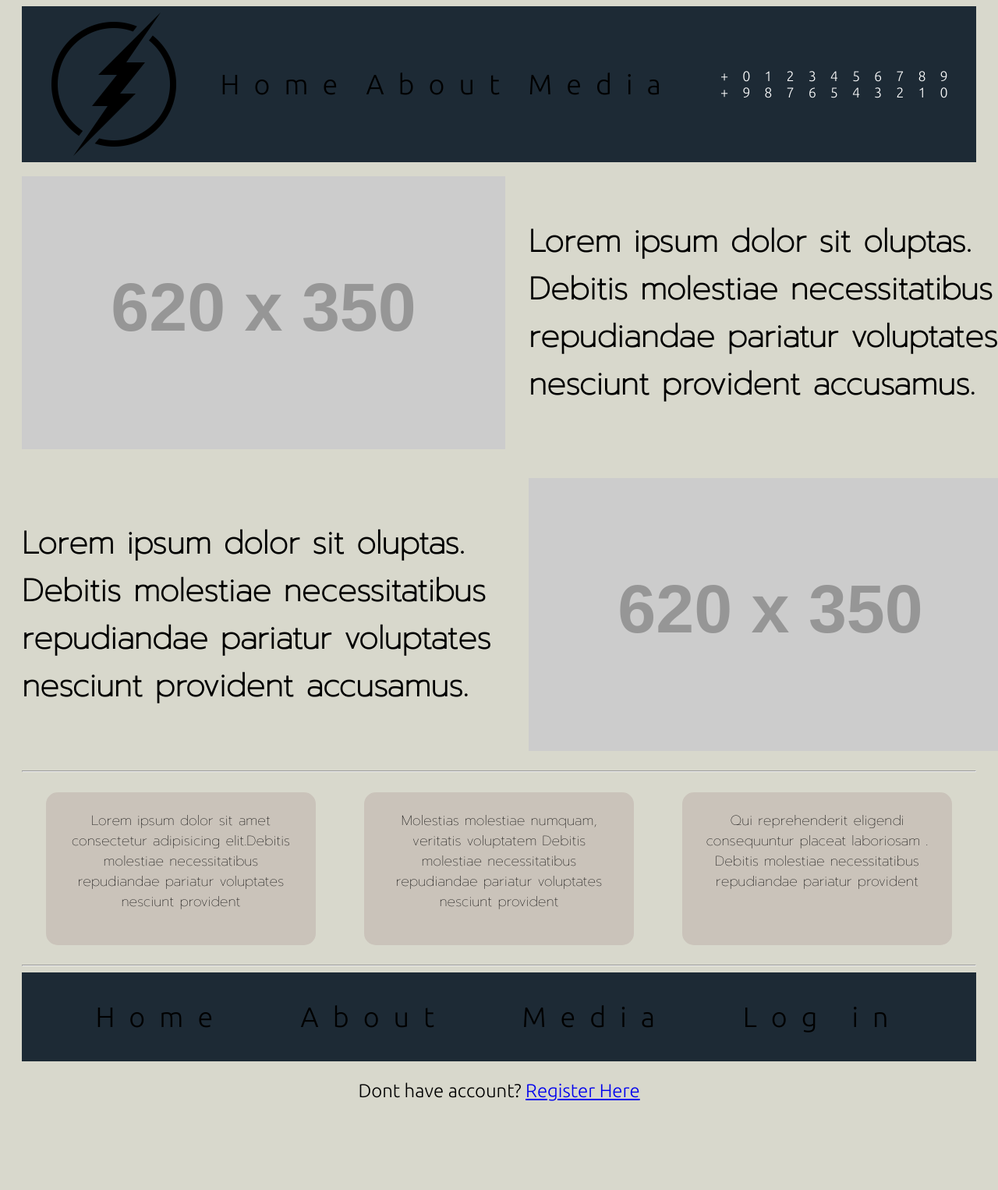
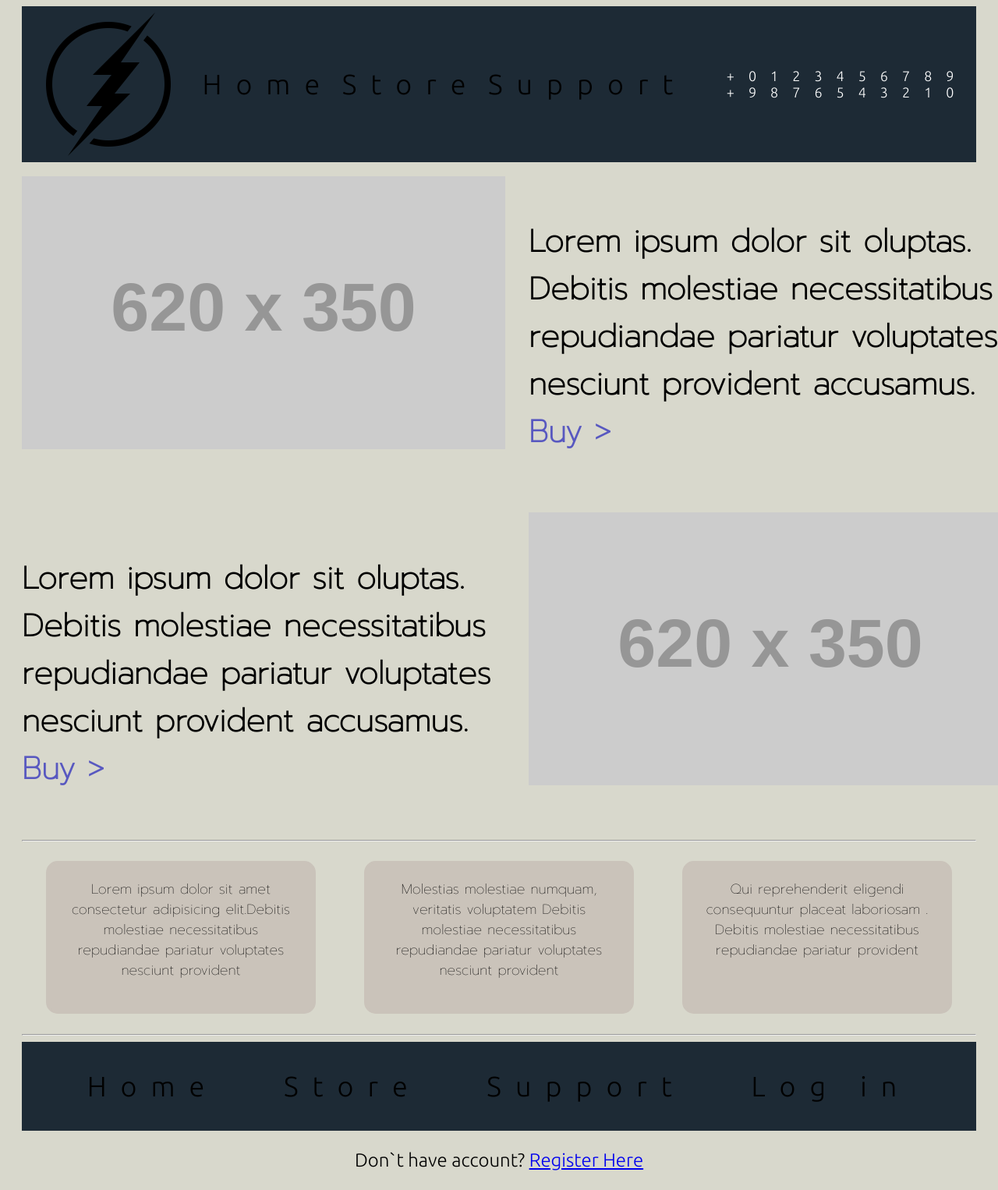
Before and after one commit to Mikhail0731/JS, a plain HTML site: page Home.html in a window 1280 px wide. Shown: the whole page at 78% size. Before the commit the page ends 1437 px from the top, so only its background shows below. Drawn offline with Linux system fonts and the light colour scheme; placeholder pictures from the web are drawn by us.

Commit message:
Add a few link on home page

```diff
--- a/Home.html
+++ b/Home.html
@@ -16,8 +16,8 @@
         <img src="/images/black-flash-logos-404543.png" width="200" height="200">
              <br>
                 <p class="my-top"><a href="/Home.html">Home</a></p>
-                <p class="my-top"><a href="/about.html">About</a></p>
-                <p class="my-top"><a href="/Media.html">Media</a></p>
+                <p class="my-top"><a href="/Store.html">Store</a></p>
+                <p class="my-top"><a href="/Support.html">Support</a></p>
             <ul>
             <dt class="phone">+0123456789</dt>
             <dt class="phone">+9876543210</dt>
@@ -28,30 +28,30 @@
     <a href="https://placeholder.com"><img class="img" src="https://via.placeholder.com/620x350" width="620" height="350" class = "homimg"></a>
         <h4 class="text">Lorem ipsum dolor sit oluptas.<br>
             Debitis molestiae necessitatibus repudiandae
-        pariatur voluptates nesciunt provident accusamus.  </h4>
+        pariatur voluptates nesciunt provident accusamus.<a class="buy" href="/Store.html"> Buy ></a></h4>
          <h4 class="text">Lorem ipsum dolor sit oluptas.<br>
             Debitis molestiae necessitatibus repudiandae
-        pariatur voluptates nesciunt provident accusamus.</h4>
+        pariatur voluptates nesciunt provident accusamus.<a class="buy" href="/Store.html"> Buy ></a></h4>
         <a href="https://placeholder.com"><img class="img"src="https://via.placeholder.com/620x350" width="620" height="350" class = "homimg"></a>
        </div>
     <hr>
         <div class="module">
-            <p>Lorem ipsum dolor sit amet consectetur adipisicing elit.Debitis molestiae necessitatibus repudiandae
+            <p class="module-link" onclick="location.href='http://google.com';">Lorem ipsum dolor sit amet consectetur adipisicing elit.Debitis molestiae necessitatibus repudiandae
                 pariatur voluptates nesciunt provident  </p>
 
-            <p>Molestias molestiae numquam, veritatis voluptatem Debitis molestiae necessitatibus repudiandae
+            <p class="module-link" onclick="location.href='https://www.walmart.ca/en';" >Molestias molestiae numquam, veritatis voluptatem Debitis molestiae necessitatibus repudiandae
                 pariatur voluptates nesciunt provident</p>
 
-            <p>Qui reprehenderit eligendi consequuntur placeat laboriosam . Debitis molestiae necessitatibus repudiandae
+            <p class="module-link" onclick="location.href='https://www.apple.com/ca/';">Qui reprehenderit eligendi consequuntur placeat laboriosam . Debitis molestiae necessitatibus repudiandae
                 pariatur provident</p>
         </div>
     <hr>
     <footer class="footer">
             <p class="my-footer"><a href="/Home.html">Home</a></p>
-            <p class="my-footer"><a href="/about.html">About</a></p>
-            <p class="my-footer"><a href="/Media.html">Media</a></p>
+            <p class="my-footer"><a href="/Store.html">Store</a></p>
+            <p class="my-footer"><a href="/Support.html">Support</a></p>
             <p class="my-footer"><a href="/Login.html">Log in</a></p>
     </footer>
-    <p class="register">Dont have account? <a href="/register.html">Register Here</a></p>
+    <p class="register">Don`t have account? <a href="/register.html">Register Here</a></p>
 </body>
 </html>
--- a/style.css
+++ b/style.css
@@ -32,11 +32,21 @@ body {
   gap: 20px 30px;
   font-size: 2.5em;
 }
+.text a {
+  color: rgb(88, 88, 192);
+  text-decoration: none;
+}
+.text > :hover {
+  text-decoration: underline;
+}
 .module {
   width: 100%;
   display: flex;
   flex-flow: row wrap;
   justify-content: space-around;
+}
+.module-link {
+  cursor: pointer;
 }
 .module > p {
   font-family: "Prompt", sans-serif;
```
Also changed, not shown: Login.html (+2 -3 lines), Store.html (renamed from about.html, +2 -2 lines), Support.html (renamed from Media.html, +2 -2 lines), register.html (+2 -2 lines).
